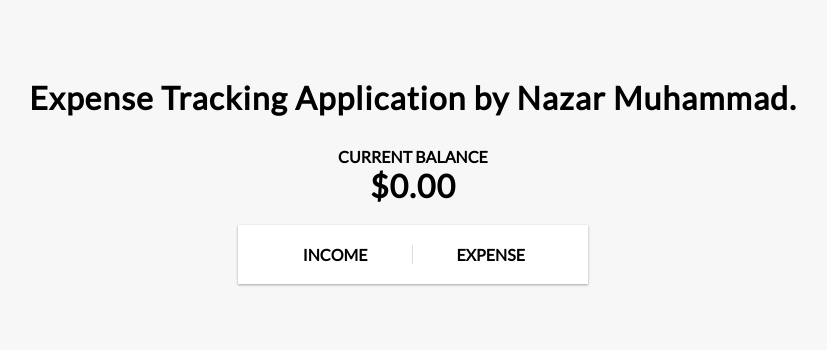
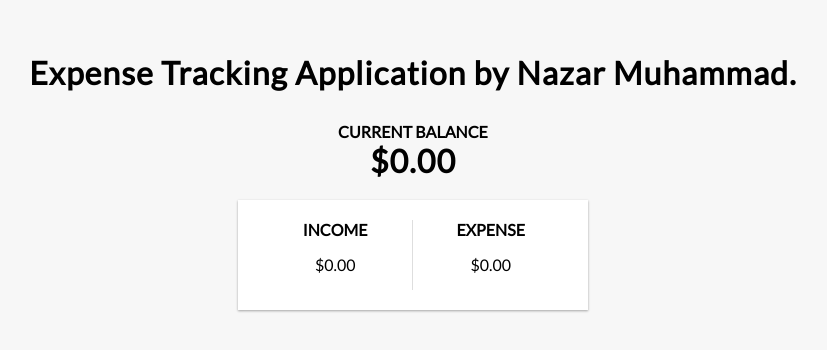
Before and after one commit to Saquibb/expensetrackerapp, a React (Create React App) app: page / in a window 1280 px wide. Shown: the part 204-554 px from the top of the page, without its empty margins (227-1054 px from the left). Built offline with nearby package versions, Linux system fonts and the light colour scheme.

Commit message:
Initialized with basic
Initialized with header, acount summary component are added

```diff
--- a/src/components/AccountSummary.js
+++ b/src/components/AccountSummary.js
@@ -5,9 +5,13 @@ export const AccountSummary = () => {
         <div className="inc-exp-container">
             <div>
                 <h4>Income</h4>
+                <p>$0.00</p>
             </div>
             <div>
                 <h4>Expense</h4>
+                <p>
+                    $0.00
+                </p>
             </div>
         </div>
     )
```
